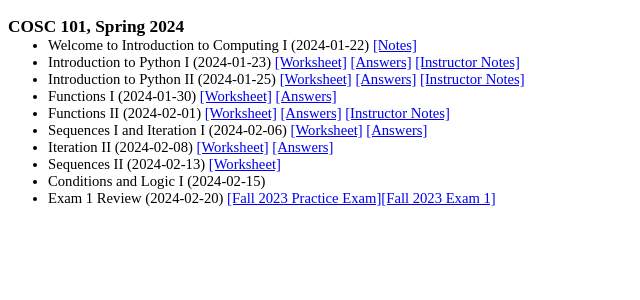
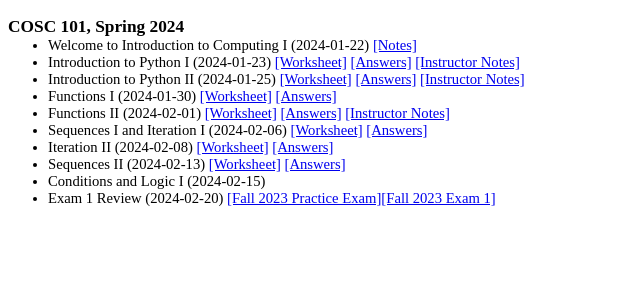
Before and after one commit to georgianahaldeman/cosc101, a Jekyll site: the page built from docs/notes/index.md, in a window 1280 px wide. Shown: the top 300 px of the page, without its empty margins (0-640 px from the left). Built offline with Jekyll 4.4.1, drawn with Linux system fonts in a browser that asks for light colours; our own code applies the rules of GitHub Pages for plain Markdown files.

Commit message:
2_13 answers

```diff
--- a/docs/notes/index.md
+++ b/docs/notes/index.md
@@ -14,7 +14,7 @@
 
 - Iteration II (2024-02-08) [[Worksheet]](./files/2_8.pdf) [[Answers]](./files/2_8_ans.pdf)
 
-- Sequences II (2024-02-13) [[Worksheet]](./files/2_13.pdf)
+- Sequences II (2024-02-13) [[Worksheet]](./files/2_13.pdf) [[Answers]](./files/2_13_ans.pdf)
 
 - Conditions and Logic I (2024-02-15)
 
```
Also changed, not shown: 1 other file.
